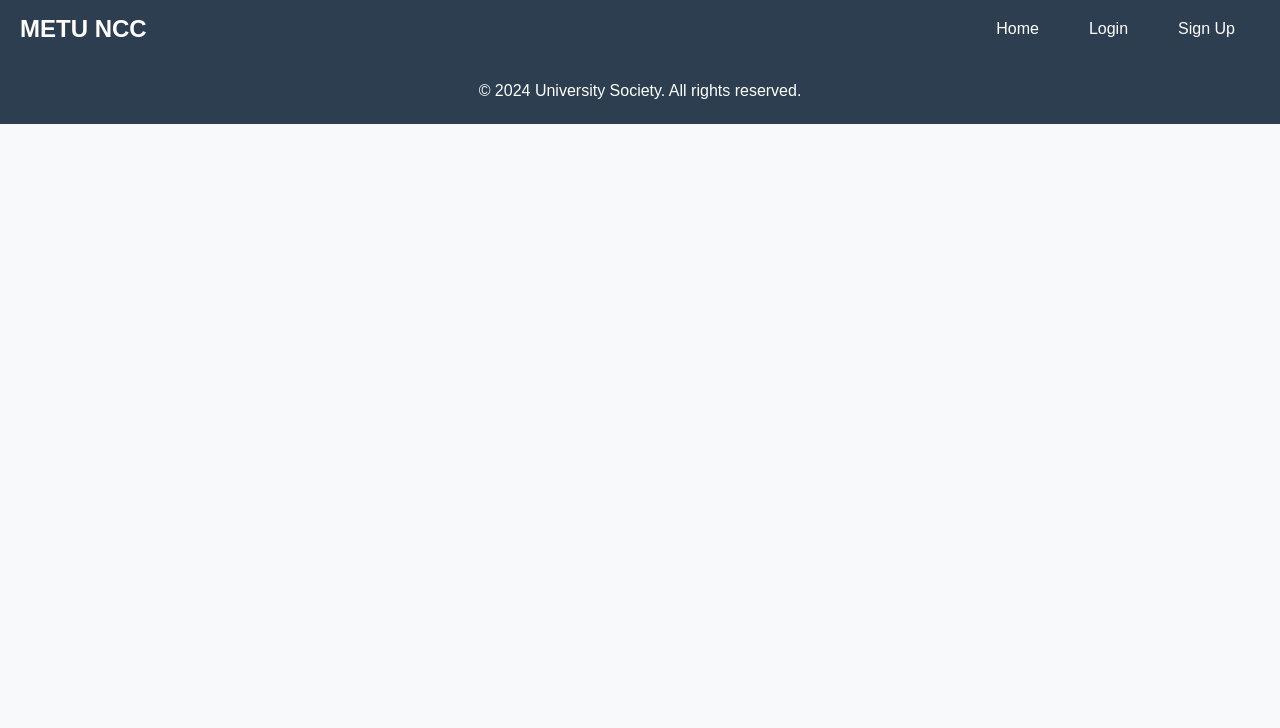
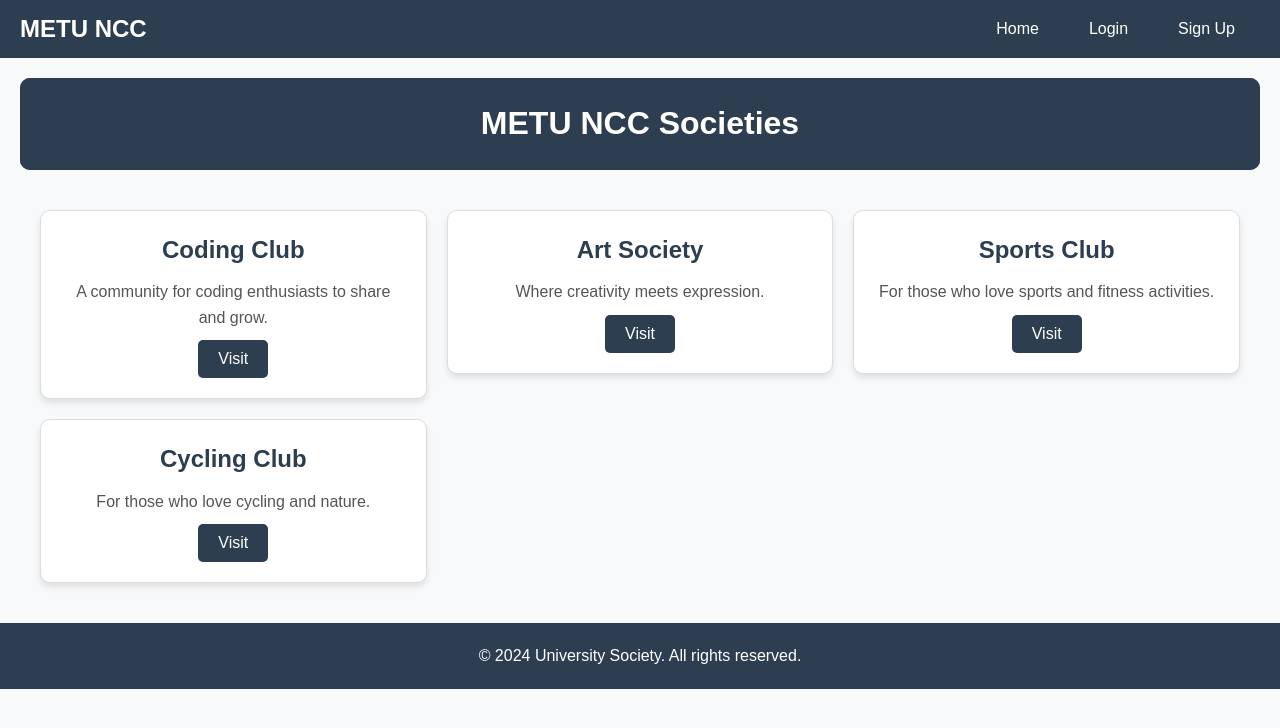
Before and after one commit to cagatay-goz/society-app-client, a React (Create React App) app: page / in a window 1280 px wide. Shown: the top 728 px of the page. Built offline with nearby package versions, Linux system fonts and the light colour scheme.

Commit message:
visit button updated

```diff
--- a/src/App.js
+++ b/src/App.js
@@ -10,13 +10,13 @@
 function App() {
     return (
         <Router>
-            {/* Always render Header and Footer */}
+            {}
             <Header />
             <div className="main-content">
                 <Routes>
                     <Route path="/login" element={<Login />} />
                     <Route path="/signup" element={<Signup />} />
-                    <Route path="/dashboard" element={<Dashboard />} />
+                    <Route path="/" element={<Dashboard />} />
                     <Route path="/society/:id" element={<SocietyPage />} />
                 </Routes>
             </div>
--- a/src/Common/Header.js
+++ b/src/Common/Header.js
@@ -11,7 +11,7 @@
             <nav className="nav-links">
                 <ul>
                     <li>
-                        <Link to="/dashboard">Home</Link>
+                        <Link to="/">Home</Link>
                     </li>
                     <li>
                         <Link to="/login">Login</Link>
```
Also changed, not shown: 1 other file (tests, documents, lock files or other folders).
